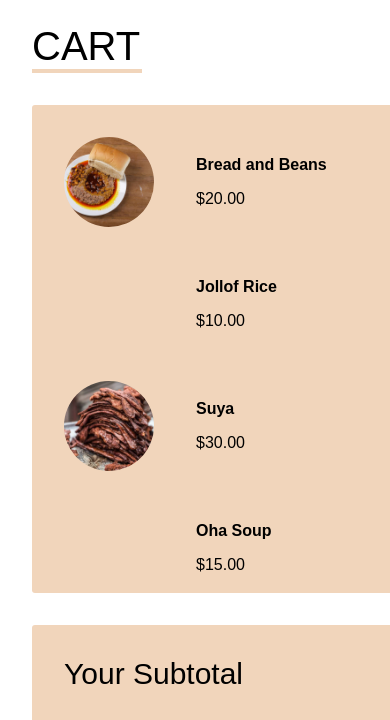
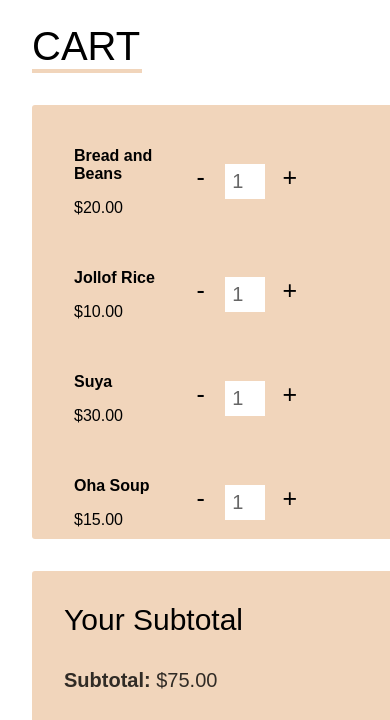
Before and after one commit to KingPanda68/sidehustle_sushi_app, a plain HTML site: page cart.html in a window 390 px wide. Shown: the part 56-776 px from the top of the page. Drawn offline with Linux system fonts and the light colour scheme.

Commit message:
responsiveness

```diff
--- a/cart.html
+++ b/cart.html
@@ -19,6 +19,20 @@
             document.getElementById("main").style.marginTop = "0";
             document.body.style.backgroundColor = "white";
         }
+        $(document).ready(function () {
+            //create variable
+            var counts = 0;
+            $(".count_btn_add").click(function () {
+                //to number and increase to 1 on each click
+                counts += +1;
+                $(".number").animate({
+                    //show span with number
+                }, 300, function () {
+                    //write number of counts into span
+                    $(this).text(counts);
+                });
+            });
+        });
     </script>
 </head>
 
@@ -68,18 +82,17 @@
                         <div class="counter_container">
                             <div class="circle">
                             </div>
-                            <div style="align-self: center; margin-left: 2rem; padding: 10px; width: 23%;">
+                            <div class="food_name">
                                 <h4>Bread and Beans</h4>
                                 <p style="margin-top: 1rem;">$20.00</p>
                             </div>
                             <div class="counter">
                                 <p class="count_btn" style="margin-right: 1rem;">-</p>
-                                <div class="number">
-                                    <p>1</p>
-                                </div>
+                                <input type="number" value="1" class="number">
+                                <div></div>
                                 <p class="count_btn" style="margin-left: 1rem;">+</p>
                             </div>
-                            <div style="align-self: center; margin-left: 5rem;">
+                            <div class="remove">
                                 <svg class="lnr lnr-cross" id="remove">
                                     <use xlink:href="#lnr-cross"></use>
                                 </svg>
@@ -88,18 +101,16 @@
                         <div class="counter_container">
                             <div class="circle_two">
                             </div>
-                            <div style="align-self: center; margin-left: 2rem; padding: 10px; width: 23%;">
+                            <div class="food_name">
                                 <h4>Jollof Rice</h4>
                                 <p style="margin-top: 1rem;">$10.00</p>
                             </div>
                             <div class="counter">
                                 <p class="count_btn" style="margin-right: 1rem;">-</p>
-                                <div class="number">
-                                    <p>4</p>
-                                </div>
+                                <input type="number" value="1" class="number">
                                 <p class="count_btn" style="margin-left: 1rem;">+</p>
                             </div>
-                            <div style="align-self: center; margin-left: 5rem;">
+                            <div class="remove">
                                 <svg class="lnr lnr-cross" id="remove">
                                     <use xlink:href="#lnr-cross"></use>
                                 </svg>
@@ -108,18 +119,16 @@
                         <div class="counter_container">
                             <div class="circle_three">
                             </div>
-                            <div style="align-self: center; margin-left: 2rem; padding: 10px; width: 23%;">
+                            <div class="food_name">
                                 <h4>Suya</h4>
                                 <p style="margin-top: 1rem;">$30.00</p>
                             </div>
                             <div class="counter">
                                 <p class="count_btn" style="margin-right: 1rem;">-</p>
-                                <div class="number">
-                                    <p>10</p>
-                                </div>
+                                <input type="number" value="1" class="number">
                                 <p class="count_btn" style="margin-left: 1rem;">+</p>
                             </div>
-                            <div style="align-self: center; margin-left: 5rem;">
+                            <div class="remove">
                                 <svg class="lnr lnr-cross" id="remove">
                                     <use xlink:href="#lnr-cross"></use>
                                 </svg>
@@ -128,18 +137,16 @@
                         <div class="counter_container">
                             <div class="circle_four">
                             </div>
-                            <div style="align-self: center; margin-left: 2rem; padding: 10px; width: 23%;">
+                            <div class="food_name">
                                 <h4>Oha Soup</h4>
                                 <p style="margin-top: 1rem;">$15.00</p>
                             </div>
                             <div class="counter">
                                 <p class="count_btn" style="margin-right: 1rem;">-</p>
-                                <div class="number">
-                                    <p>1</p>
-                                </div>
+                                <input type="number" value="1" class="number">
                                 <p class="count_btn" style="margin-left: 1rem;">+</p>
                             </div>
-                            <div style="align-self: center; margin-left: 5rem;">
+                            <div class="remove">
                                 <svg class="lnr lnr-cross" id="remove">
                                     <use xlink:href="#lnr-cross"></use>
                                 </svg>
@@ -151,7 +158,7 @@
                             <div style="max-width: 70%; margin-left: 2rem;">
                                 <h2 class="heads">Your Subtotal</h2>
                                 <p style="color: rgba(0, 0, 0, 0.8); margin-top: 2rem; font-size: 20px;">
-                                    <strong>Subtotal</strong> $75.00
+                                    <strong>Subtotal:</strong> <span id="stotal">$75.00</span>
                                 </p>
                                 <input type="submit" value="Confirm Order"
                                     style="width: 300px; background-color: black; color: white;">
--- a/menu.css
+++ b/menu.css
@@ -165,12 +165,12 @@ input {
 
 .number {
   background-color: white;
-  width: 46px;
+  width: 40px;
   height: 35px;
+  text-align: center;
+  align-content: center;
+  margin-top: 0;
   font-size: 20px;
-  display: flex;
-  justify-content: center;
-  align-items: center;
   cursor: text;
 }
 
@@ -214,10 +214,22 @@ input {
   border-radius: 50%;
 }
 
+.food_name {
+  align-self: center;
+  margin-left: 2rem;
+  padding: 10px;
+  width: 23%;
+}
+
 .counter_container {
   display: flex;
   margin-top: 2rem;
   margin-left: 2rem;
+}
+
+.remove {
+  align-self: center;
+  margin-left: 5rem;
 }
 
 #remove {
@@ -324,6 +336,24 @@ input {
     margin-left: 0;
     margin-top: 2rem;
   }
+  .circle,
+  .circle_two,
+  .circle_four,
+  .circle_three {
+    display: none;
+  }
+  .food_name {
+    width: 15%;
+  }
+  .food_name {
+    margin-left: 0;
+  }
+  .counter {
+    margin-left: 1rem;
+  }
+  .remove {
+    margin-left: 2rem;
+  }
 }
 
 .lnr-menu {
```
